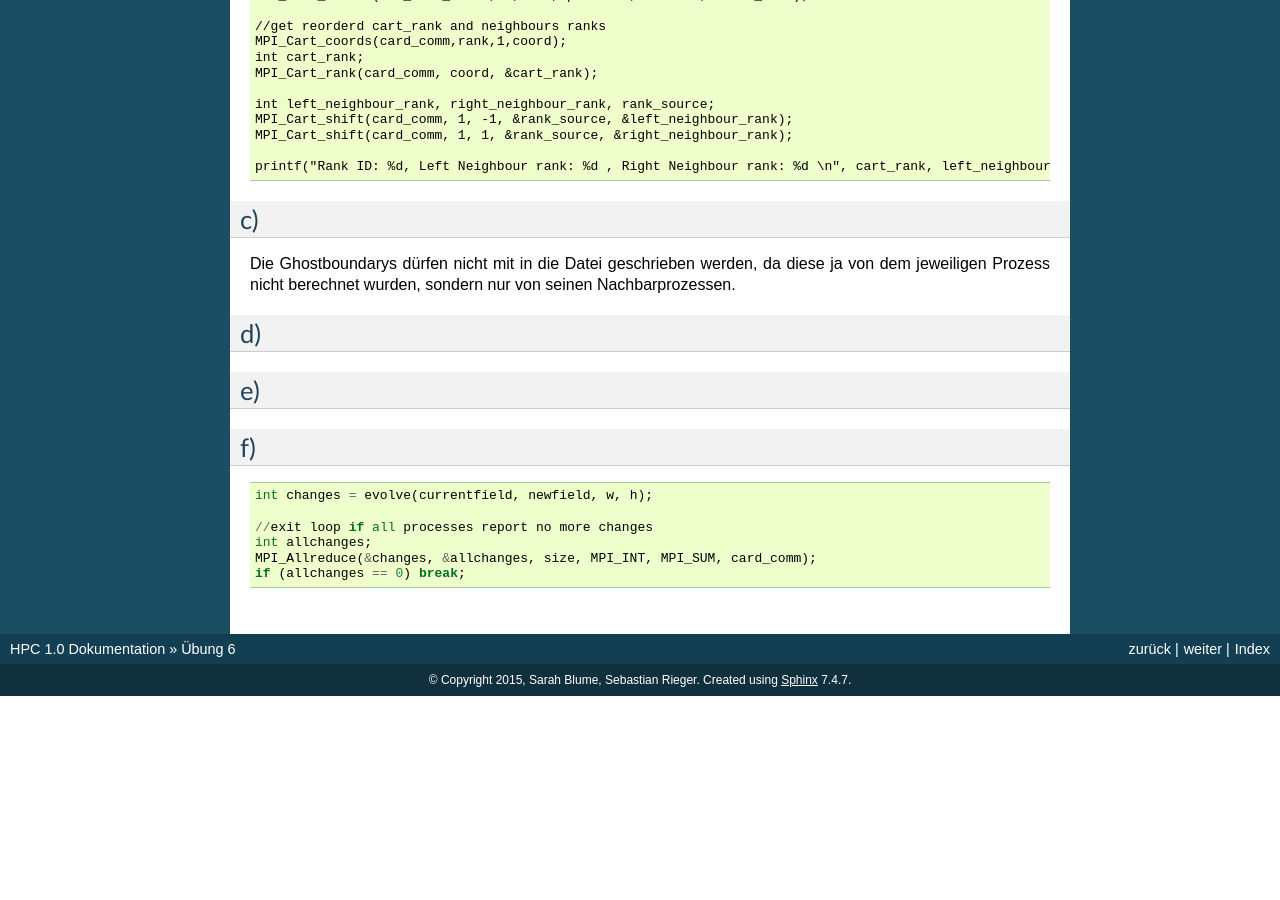
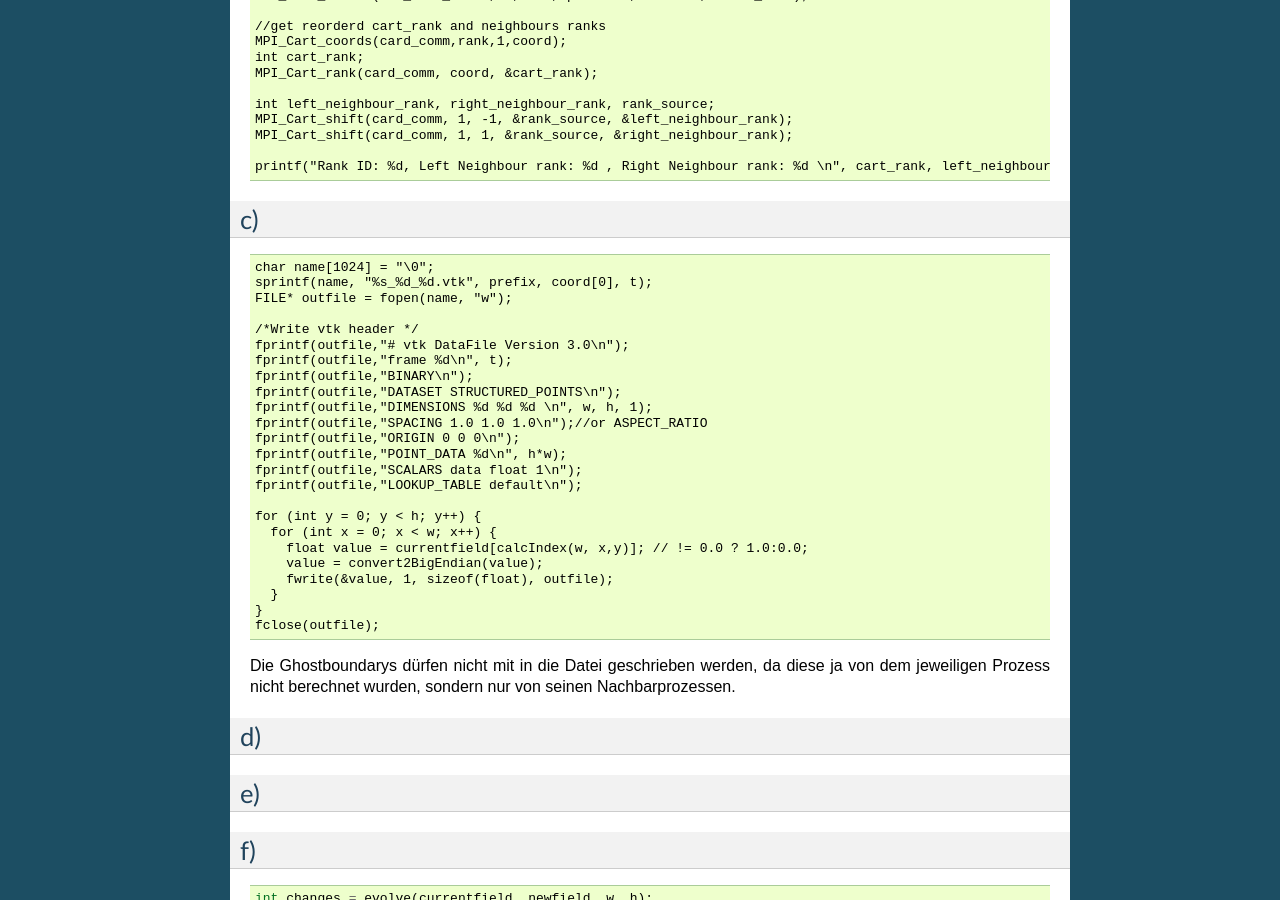
Before and after one commit to ajdf24/HPC_Uebungen, a Sphinx documentation site: the page built from OpenMP/Loesungen/source/Uebung6.rst, in a window 1280 px wide and 900 px high, scrolled down 533 px. Built offline with Sphinx 7.4.7, drawn with Linux system fonts in a browser that asks for light colours; before the commit the page ends 1229 px from its top, so only the background shows below that.

Commit message:
c) minimaler ansatz

```diff
--- a/OpenMP/Loesungen/source/Uebung6.rst
+++ b/OpenMP/Loesungen/source/Uebung6.rst
@@ -47,6 +47,33 @@ b)
 c)
 ==
 
+::
+
+  char name[1024] = "\0";
+  sprintf(name, "%s_%d_%d.vtk", prefix, coord[0], t);
+  FILE* outfile = fopen(name, "w");
+
+  /*Write vtk header */
+  fprintf(outfile,"# vtk DataFile Version 3.0\n");
+  fprintf(outfile,"frame %d\n", t);
+  fprintf(outfile,"BINARY\n");
+  fprintf(outfile,"DATASET STRUCTURED_POINTS\n");
+  fprintf(outfile,"DIMENSIONS %d %d %d \n", w, h, 1);
+  fprintf(outfile,"SPACING 1.0 1.0 1.0\n");//or ASPECT_RATIO
+  fprintf(outfile,"ORIGIN 0 0 0\n");
+  fprintf(outfile,"POINT_DATA %d\n", h*w);
+  fprintf(outfile,"SCALARS data float 1\n");
+  fprintf(outfile,"LOOKUP_TABLE default\n");
+
+  for (int y = 0; y < h; y++) {
+    for (int x = 0; x < w; x++) {
+      float value = currentfield[calcIndex(w, x,y)]; // != 0.0 ? 1.0:0.0;
+      value = convert2BigEndian(value);
+      fwrite(&value, 1, sizeof(float), outfile);
+    }
+  }
+  fclose(outfile);
+
 Die Ghostboundarys dürfen nicht mit in die Datei geschrieben werden, da diese ja von dem jeweiligen Prozess nicht berechnet wurden, sondern nur von seinen Nachbarprozessen.
 
 d)
```
